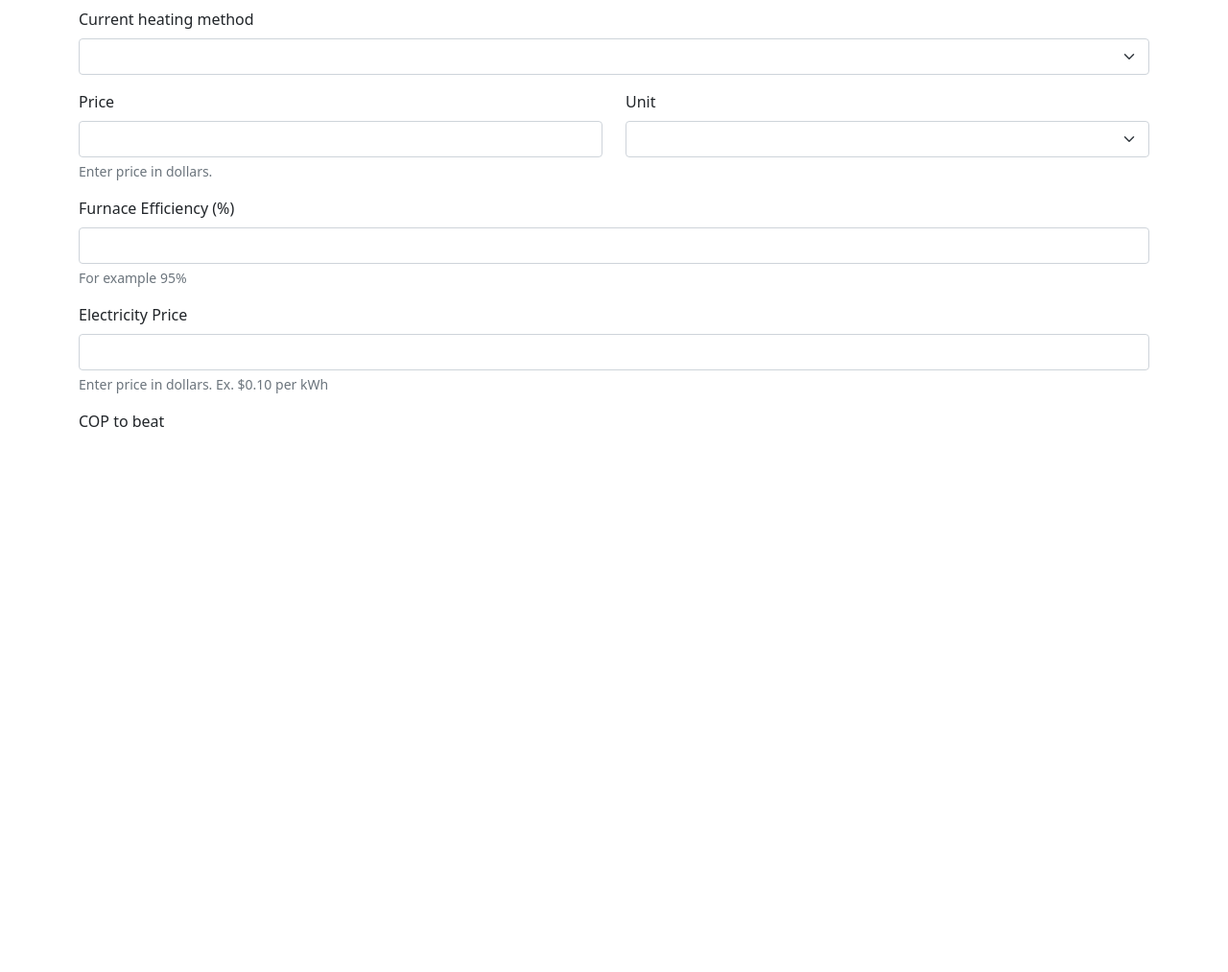
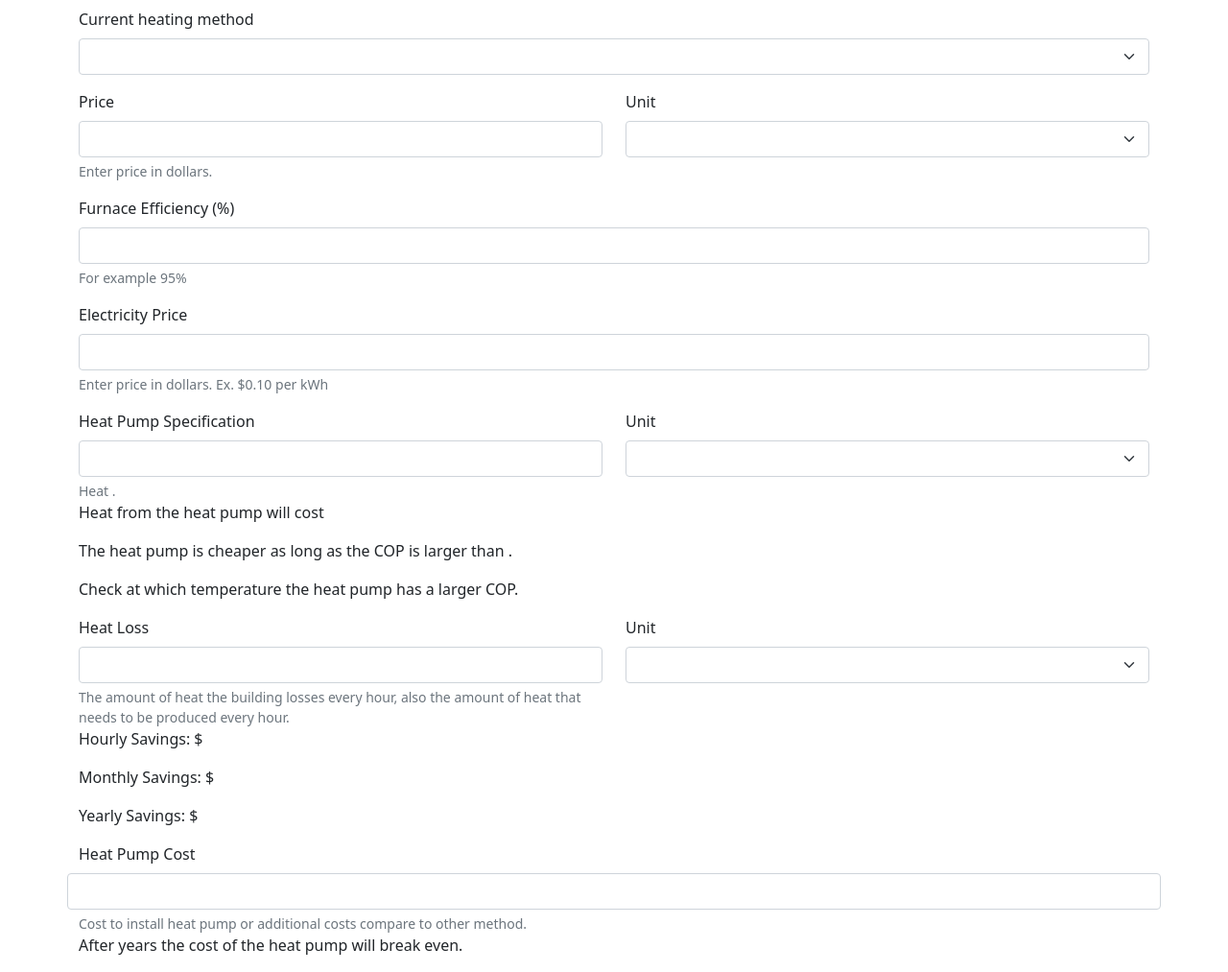
Before and after one commit to Siecje/heatpump-cost, a plain HTML site: page index.html in a window 1280 px wide. Shown: the part 73-1086 px from the top of the page at 96% size. Before the commit the page ends 800 px from the top, so only its background shows below. Drawn offline with nearby package versions, Linux system fonts and the light colour scheme.

Commit message:
Add heat pump specification and more calculations

```diff
--- a/calc.js
+++ b/calc.js
@@ -1,4 +1,36 @@
 "use strict";
+
+function preFillForm(){
+  document.getElementById("existing").value = "1";
+  document.getElementById("price").value = "0.79";
+  document.getElementById("unit").value = "L";
+  document.getElementById("efficiency").value = "95";
+  document.getElementById("electricity_price").value = "0.12";
+  document.getElementById("heatLoss").value = "22515";
+  document.getElementById("heatLossUnit").value = "BTUh";
+  // document.getElementById("city").value = "Ottawa";
+  document.getElementById("heatPump").value = "9";
+  document.getElementById("heatPumpUnit").value = "HSPF";
+  document.getElementById("heatPumpCost").value = "20000";
+  calculateCOP();
+}
+
+
+function addCitySuggestions(){
+  let datalist = document.getElementById("cityOptions");
+  for (const cityData of temperatureDataSet){
+    let option = document.createElement("option");
+    option.setAttribute("value", cityData[1]);
+    datalist.appendChild(option);
+  }
+}
+
+
+function onLoad(){
+  // addCitySuggestions();
+  // preFillForm();
+}
+document.addEventListener('DOMContentLoaded', onLoad, false);
 
 
 const kWhPerUnit = {
@@ -72,7 +104,50 @@ function calculateCOP(){
   let realkWhPerUnit = kWhPerUnit[unit] * efficiencyAsDecimal;
   let costPerkWhHeat = price / realkWhPerUnit;
 
-  let cop = electricity_price / costPerkWhHeat;
+  let eqCOP = electricity_price / costPerkWhHeat;
+  document.getElementById("cop").innerText = eqCOP.toFixed(2);
 
-  document.getElementById("cop").innerText = cop.toFixed(2);
+  let heatPumpSpec = document.getElementById("heatPump").value;
+  let heatPumpSpecUnit = document.getElementById("heatPumpUnit").value;
+  let hpCOP = heatPumpSpec;
+  if (heatPumpSpecUnit === "HSPF"){
+    hpCOP = hpCOP / 3.41;
+  }
+
+  let ratio = hpCOP / eqCOP;
+  let text = "";
+  if(hpCOP > eqCOP){
+    text = ratio.toFixed(2) + " times LESS."
+  }
+  else if(hpCOP < eqCOP){
+    text = ratio.toFixed(2) + " times MORE."
+  }
+  else {
+    text = " the same."
+  }
+  document.getElementById("costMultiplier").innerText = text;
+
+  let energyPerHour = document.getElementById("heatLoss").value;
+  let energyPerHourUnit = document.getElementById("heatLossUnit").value;
+  if (energyPerHourUnit === "BTUh"){
+    energyPerHour = energyPerHour / 3412;
+  }
+  let otherCostPerHour = (energyPerHour / realkWhPerUnit) * costPerkWhHeat;
+  let hpCostPerHour = energyPerHour * electricity_price;
+  let hourlyDifference;
+  if(otherCostPerHour > hpCostPerHour){
+    hourlyDifference = otherCostPerHour - hpCostPerHour;
+  }
+  else {
+    hourlyDifference = hpCostPerHour - otherCostPerHour;
+  }
+  let monthlyDifference = hourlyDifference * 24 * 30;
+  let yearlyDifference = hourlyDifference * 24 * 365;
+  document.getElementById("hourlyDifference").innerText = hourlyDifference.toFixed(2);
+  document.getElementById("monthlyDifference").innerText = monthlyDifference.toFixed(0);
+  document.getElementById("yearlyDifference").innerText = yearlyDifference.toFixed(0);
+
+  let heatPumpCost = document.getElementById("heatPumpCost").value;
+  let breakEvenYear = heatPumpCost / yearlyDifference;
+  document.getElementById("breakEvenYear").innerText = breakEvenYear.toFixed(2);
 }
--- a/index.html
+++ b/index.html
@@ -56,11 +56,68 @@
               onchange="calculateCOP()">
           <div id="electricity_priceHelp" class="form-text">Enter price in dollars. Ex. $0.10 per kWh</div>
         </div>
+        <div class="row">
+          <div class="col">
+            <label for="heatPump" class="form-label">Heat Pump Specification</label>
+            <input type="text" class="form-control" id="heatPump" aria-describedby="heatPumpHelp" onchange="calculateCOP()">
+            <div id="heatPumpHelp" class="form-text">Heat .</div>
+          </div>
+          <div class="col">
+            <label for="heatPumpUnit" class="form-label">Unit</label>
+            <select id="heatPumpUnit" class="form-select" aria-label="" onchange="calculateCOP()">
+              <option selected></option>
+              <option value="COP">COP</option>
+              <option value="HSPF">HSPF</option>
+            </select>
+          </div>
+        </div>
+        <div class="row">
+          <p>Heat from the heat pump will cost <span id="costMultiplier"></span></p>
+          <p>The heat pump is cheaper as long as the COP is larger than <span id="cop"></span>.</p>
+          <p>Check at which temperature the heat pump has a larger COP.</p>
+        </div>
+        <div class="row">
+          <div class="col">
+            <label for="heatLoss" class="form-label">Heat Loss</label>
+            <input type="text" class="form-control" id="heatLoss" aria-describedby="heatLossHelp"
+                onchange="calculateCOP()">
+            <div id="heatLossHelp" class="form-text">The amount of heat the building losses every hour, also the amount of heat that needs to be produced every hour.</div>
+          </div>
+          <div class="col">
+            <label for="heatLossUnit" class="form-label">Unit</label>
+            <select id="heatLossUnit" class="form-select" aria-label="" onchange="calculateCOP()">
+              <option selected></option>
+              <option value="kWh">kWh</option>
+              <option value="BTUh">BTUh</option>
+            </select>
+          </div>
+        </div>
+        <div class="row">
+          <p>Hourly Savings: $<span id="hourlyDifference"></span></p>
+          <p>Monthly Savings: $<span id="monthlyDifference"></span></p>
+          <p>Yearly Savings: $<span id="yearlyDifference"></span></p>
+        </div>
+        <div class="row">
+          <label for="heatPumpCost" class="form-label">Heat Pump Cost</label>
+          <input type="text" class="form-control" id="heatPumpCost" aria-describedby="heatPumpCostHelp" onchange="calculateCOP()">
+          <div id="heatPumpCostHelp" class="form-text">Cost to install heat pump or additional costs compare to other method.</div>
+        </div>
+        <div class="row">
+          <p>After <span id="breakEvenYear"></span> years the cost of the heat pump will break even.</p>
+        </div>
+        <!-- <div class="row">
+          <label for="city" class="form-label">City</label>
+          <input class="form-control" list="cityOptions" id="city" placeholder="Type to search city...">
+          <datalist id="cityOptions">
+          </datalist>
+        </div> -->
       </form>
-
-      <p>COP to beat <span id="cop"></span></p>
     </div>
     <script src="https://cdn.jsdelivr.net/npm/bootstrap@5.0.2/dist/js/bootstrap.bundle.min.js" integrity="sha384-MrcW6ZMFYlzcLA8Nl+NtUVF0sA7MsXsP1UyJoMp4YLEuNSfAP+JcXn/tWtIaxVXM" crossorigin="anonymous"></script>
+    <script src="temperatureDataSet.js"></script>
     <script src="calc.js"></script>
   </body>
 </html>
+
+<!-- https://www.kaggle.com/datasets/swapnilbhange/average-temperature-of-cities -->
+<!-- https://en.wikipedia.org/wiki/Heating_seasonal_performance_factor -->
```
